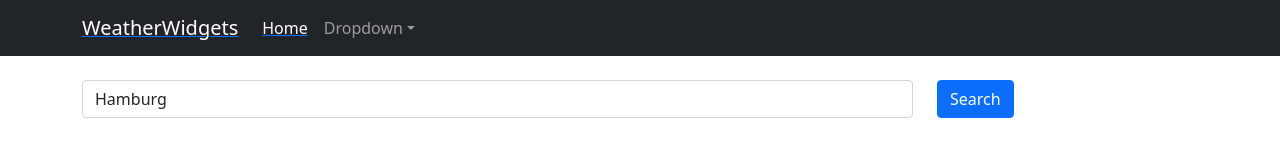
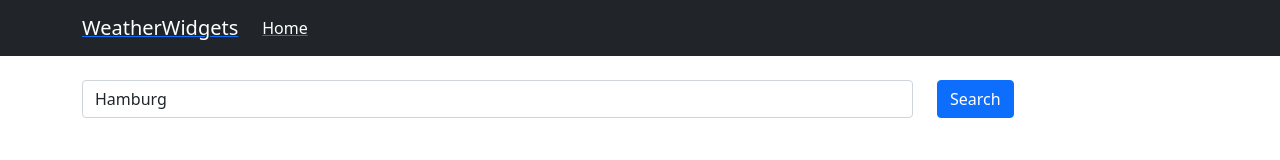
Before and after one commit to beejay321/MyWeather_App, a React (Create React App) app: page / in a window 1280 px wide. Shown: the top 160 px of the page. Built offline with nearby package versions, Linux system fonts and the light colour scheme.

Commit message:
Update MyNav.tsx

```diff
--- a/src/components/MyNav.tsx
+++ b/src/components/MyNav.tsx
@@ -19,13 +19,13 @@ const MyNav = ({ title, location }: NavProps) => (
               <div className={location.pathname === "/" ? "nav-link active" : "nav-link"}>Home</div>
             </Link>
 
-            <NavDropdown title="Dropdown" id="basic-nav-dropdown">
+            {/* <NavDropdown title="Dropdown" id="basic-nav-dropdown">
               <NavDropdown.Item href="#action/3.1">Action</NavDropdown.Item>
               <NavDropdown.Item href="#action/3.2">Another action</NavDropdown.Item>
               <NavDropdown.Item href="#action/3.3">Something</NavDropdown.Item>
               <NavDropdown.Divider />
               <NavDropdown.Item href="#action/3.4">Separated link</NavDropdown.Item>
-            </NavDropdown>
+            </NavDropdown> */}
           </Nav>
           <Form>{/* <Button variant="outline-success">Search</Button> */}</Form>
         </Navbar.Collapse>
```
